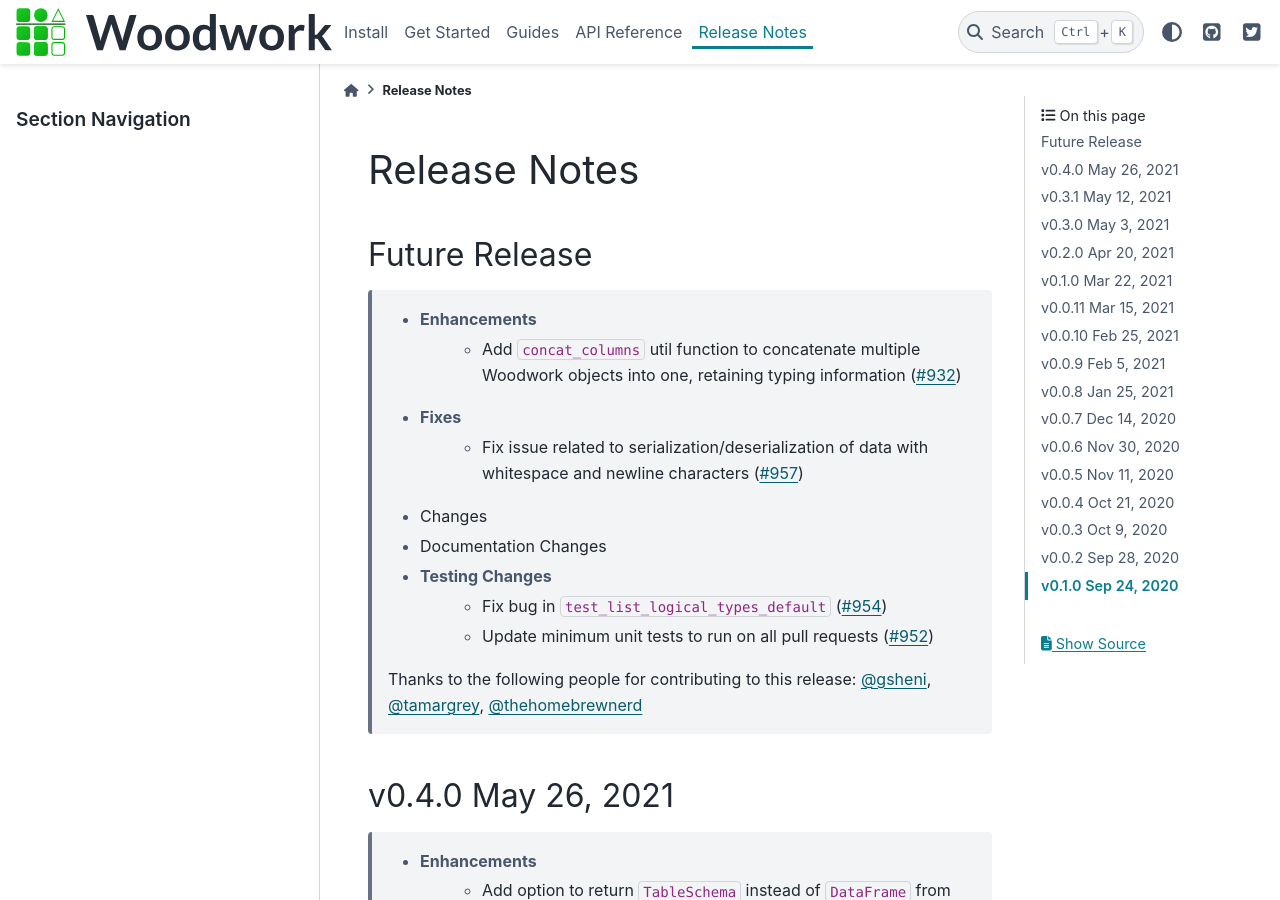
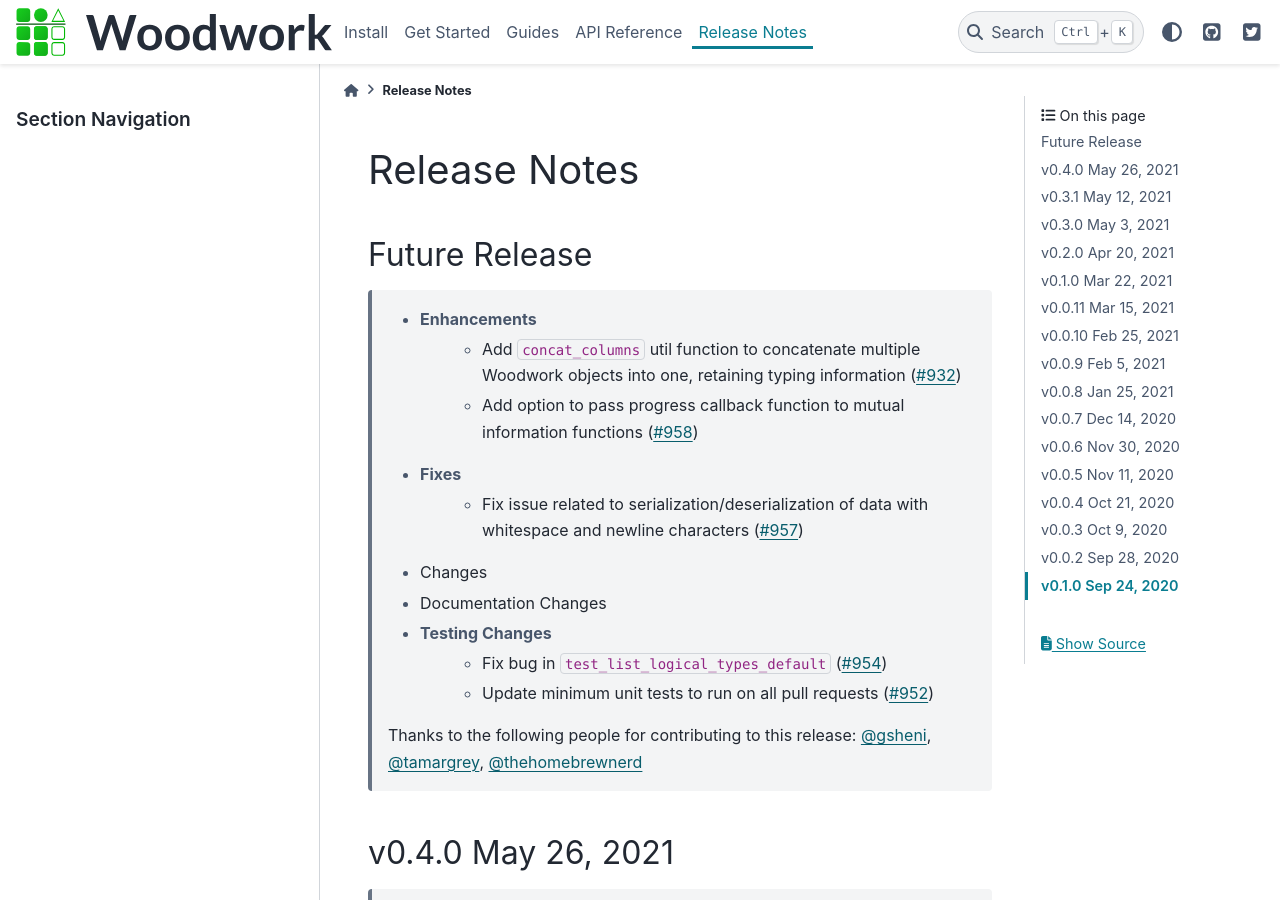
Before and after one commit to alteryx/woodwork, a Sphinx documentation site: the page built from docs/source/release_notes.rst, in a window 1280 px wide and 900 px high. Built offline with Sphinx 7.4.7 and the PyData theme 0.15.4, drawn with Linux system fonts in a browser that asks for light colours; comment, search, counter and statistics services are not loaded.

Commit message:
update release notes

```diff
--- a/docs/source/release_notes.rst
+++ b/docs/source/release_notes.rst
@@ -7,6 +7,7 @@ Future Release
 ==============
     * Enhancements
         * Add ``concat_columns`` util function to concatenate multiple Woodwork objects into one, retaining typing information (:pr:`932`)
+        * Add option to pass progress callback function to mutual information functions (:pr:`958`)
     * Fixes
         * Fix issue related to serialization/deserialization of data with whitespace and newline characters (:pr:`957`)
     * Changes
```
